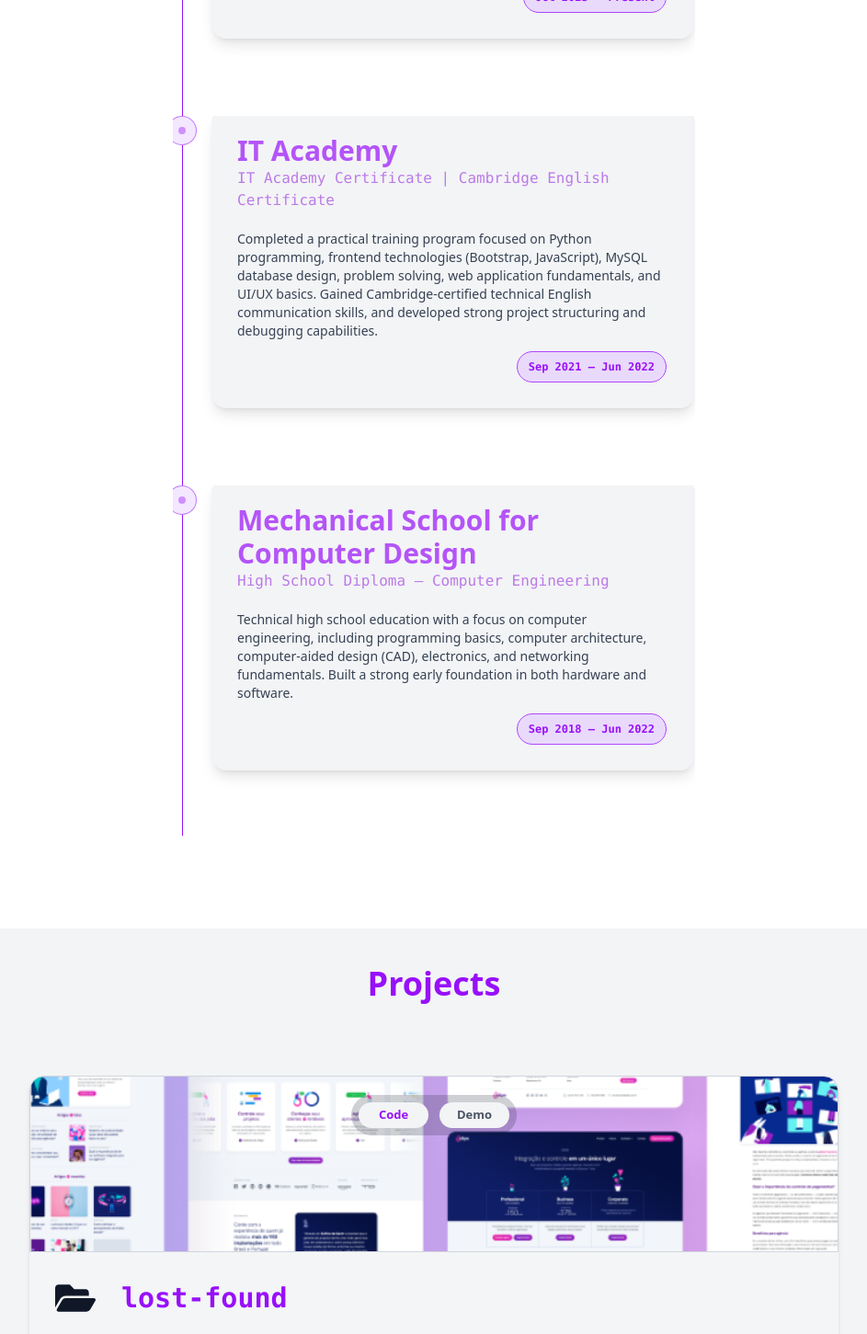
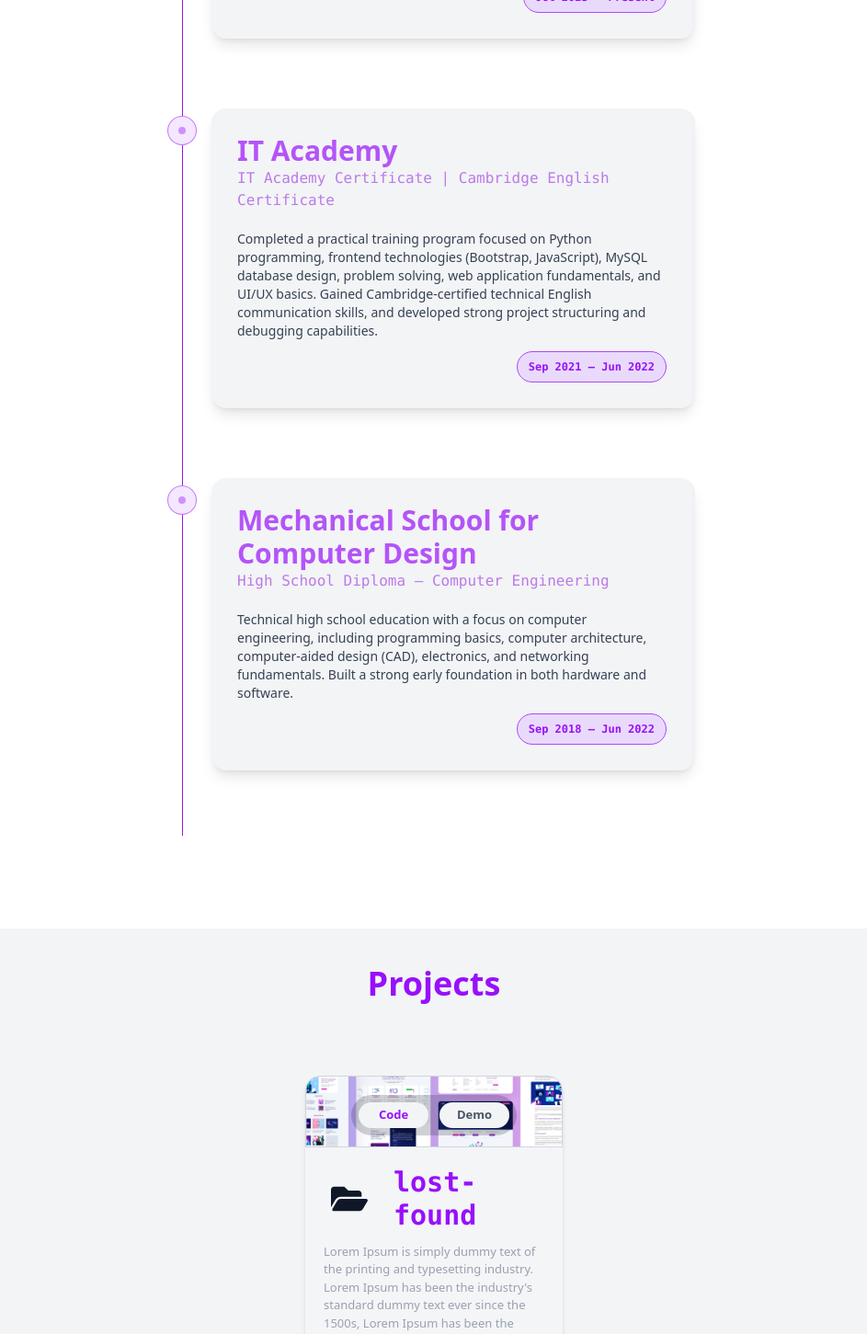
Before and after one commit to jasonkaiser/personal-portfolio, a React (Vite) app: page / in a window 1280 px wide. Shown: the part 3460-4911 px from the top of the page at 92% size, without its empty margins (168-1111 px from the left). Built offline with nearby package versions, Linux system fonts and the light colour scheme.

Commit message:
responsive fix

```diff
--- a/src/components/About.jsx
+++ b/src/components/About.jsx
@@ -39,10 +39,10 @@ const About = () => {
 
           <div className="overflow-x-hidden">
 <AnimatedContent
-                        distance={240}
+                        distance={0}
                         direction="horizontal"
                         reverse={true}
-                        duration={0.7}
+                        duration={1.2}
                         ease="power3.out"
                         initialOpacity={0}
                         animateOpacity
--- a/src/components/Education.jsx
+++ b/src/components/Education.jsx
@@ -16,18 +16,18 @@ const Education = () => {
 
                        {educationData.map((item => (
 
-                <div className="overflow-x-hidden">
+
                     <AnimatedContent
-                        distance={240}
+                        distance={0}
                         direction="horizontal"
                         reverse={false}
-                        duration={0.7}
+                        duration={0.9}
                         ease="power3.out"
                         initialOpacity={0}
                         animateOpacity
                         scale={0.8}
                         threshold={0.1}
-                        delay={0.2}
+                        delay={0.1}
                         >
 
                      <li key={item.id} className="group relative -ms-1.5 flex items-start gap-4">
@@ -63,7 +63,7 @@ const Education = () => {
                               </li>
 
                             </AnimatedContent>
-                    </div>
+
 
                            )
                        ))}
--- a/src/index.css
+++ b/src/index.css
@@ -125,10 +125,9 @@ h1.underline-line::before {
 
 
     .card {
-
-      @apply w-120 h-120 flex items-center bg-gray-50 justify-center rounded-2xl transition-colors duration-300 group-hover:bg-gray-200 shadow-md
-
+      @apply w-full max-w-[280px] h-auto flex items-center justify-center rounded-2xl transition-colors duration-300 group-hover:bg-gray-200 shadow-md;
     }
 
 
+
 }
```
